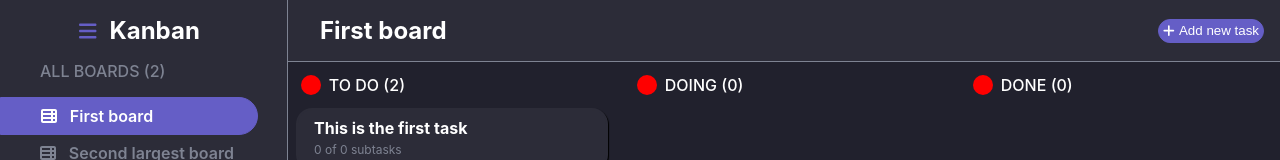
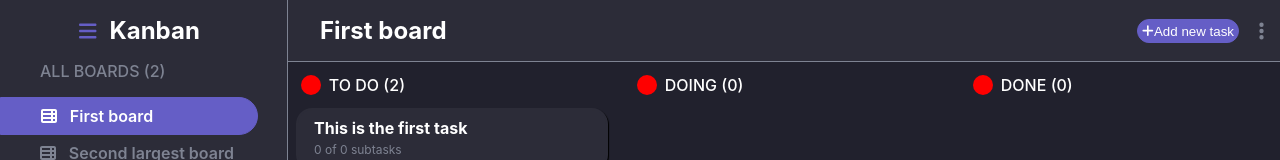
Before and after one commit to andreeaorian/kanban-web-app, a React (Create React App) app: page / in a window 1280 px wide. Shown: the top 160 px of the page. Built offline with nearby package versions, Linux system fonts and the light colour scheme.

Commit message:
Add three dots button on header

```diff
--- a/src/components/header/header.scss
+++ b/src/components/header/header.scss
@@ -21,17 +21,24 @@
 		}
 	}
 
-	.header-new-task {
+	.header-buttons {
 		display: flex;
 		gap: 0.25rem;
 		justify-content: center;
 		align-items: center;
+
+		.header-new-task {
 			background-color: $purplish_blue;
 			border-radius: 1rem;
 			border: 0.1rem solid $purplish_blue;
 			height: 1.5rem;
 			color: $white;
 			padding: 0.25rem;
+		}
+
+		.header-menu {
+			padding-left: 1rem;
+		}
 	}
 }
 
@@ -40,6 +47,10 @@
 		background-color: $dark_gray;
 		border-color: $gray;
 		color: $white;
+
+		.header-menu {
+			color: $gray;
+		}
 	}
 }
 
@@ -48,6 +59,10 @@
 		background-color: $white;
 		border-color: $blueish_gray;
 		color: $black;
+
+		.header-menu {
+			color: $black;
+		}
 	}
 }
 
--- a/src/components/header/header.tsx
+++ b/src/components/header/header.tsx
@@ -1,6 +1,10 @@
 import { useDispatch, useSelector } from "react-redux";
 import { FontAwesomeIcon } from "@fortawesome/react-fontawesome";
-import { faPlus, faBars } from "@fortawesome/free-solid-svg-icons";
+import {
+	faPlus,
+	faBars,
+	faEllipsisVertical,
+} from "@fortawesome/free-solid-svg-icons";
 import type { RootState } from "../../redux/store";
 import PopupWrapper from "../popups/popup-wrapper";
 import NewTaskPopup from "../popups/newTask/new-task-popup";
@@ -39,10 +43,18 @@ export default function Header() {
 					)}
 					<span>{board?.title}</span>
 				</h2>
-				<button className="header-new-task" onClick={openNewTaskPopup}>
-					<FontAwesomeIcon icon={faPlus} />
-					<span>Add new task</span>
-				</button>
+				<div className="header-buttons">
+					<button className="header-new-task" onClick={openNewTaskPopup}>
+						<FontAwesomeIcon icon={faPlus} />
+						<span>Add new task</span>
+					</button>
+
+					<FontAwesomeIcon
+						icon={faEllipsisVertical}
+						size="lg"
+						className="header-menu"
+					/>
+				</div>
 			</header>
 			<PopupWrapper
 				isVisible={isNewTaskPopupVisible}
```
Lines whose indentation alone changed are shown as unchanged.
